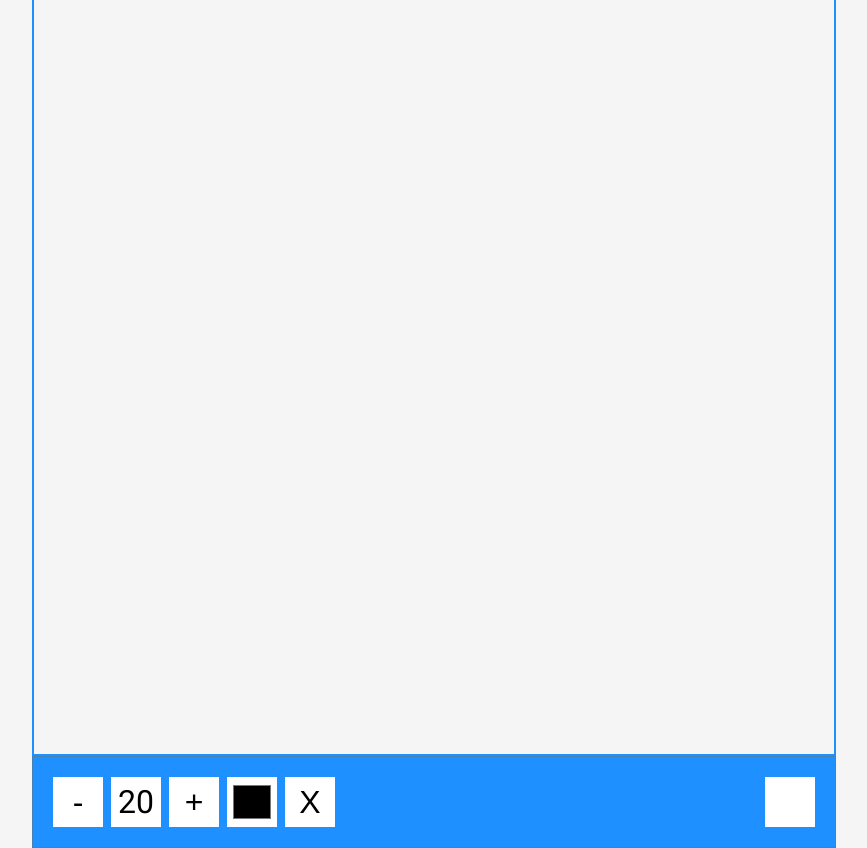
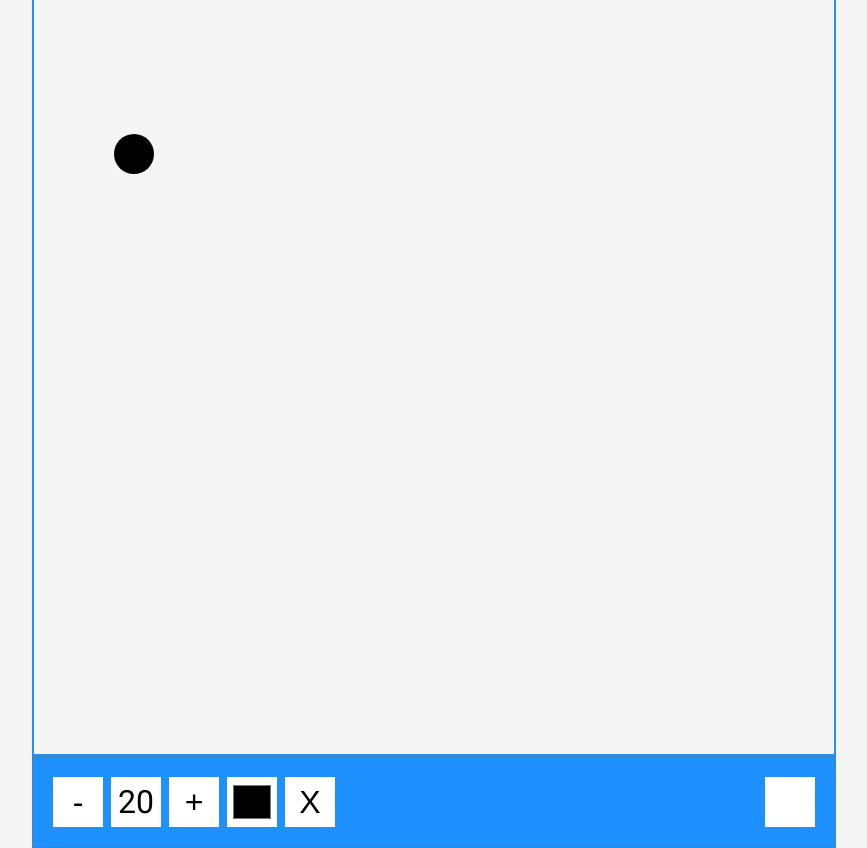
Before and after one commit to Andreas-Ziegler22/Drawing-App, a plain HTML site: page index.html in a window 1280 px wide. Shown: the whole page, without its empty margins (206-1073 px from the left). Drawn offline with Linux system fonts and the light colour scheme.

Commit message:
drawCircle working

```diff
--- a/index.html
+++ b/index.html
@@ -8,7 +8,7 @@
     <title>Drawing App</title>
   </head>
   <body>
-    <canvas class="canvas" width="800" height="800"></canvas>
+    <canvas id="canvas" width="800" height="800"></canvas>
     <div class="toolbox">
       <button id="decrease">-</button>
       <span id="size">20</span>
--- a/script.js
+++ b/script.js
@@ -0,0 +1,14 @@
+// https://developer.mozilla.org/en-US/docs/Web/API/Canvas_API
+const canvas = document.getElementById("canvas");
+const ctx = canvas.getContext("2d");
+
+let size = 20;
+let color = "black";
+
+function drawCircle(x, y) {
+  ctx.beginPath();
+  ctx.arc(x, y, size, 0, Math.PI * 2);
+  ctx.fillStyle = color;
+  ctx.fill();
+}
+drawCircle(100, 200);
```
